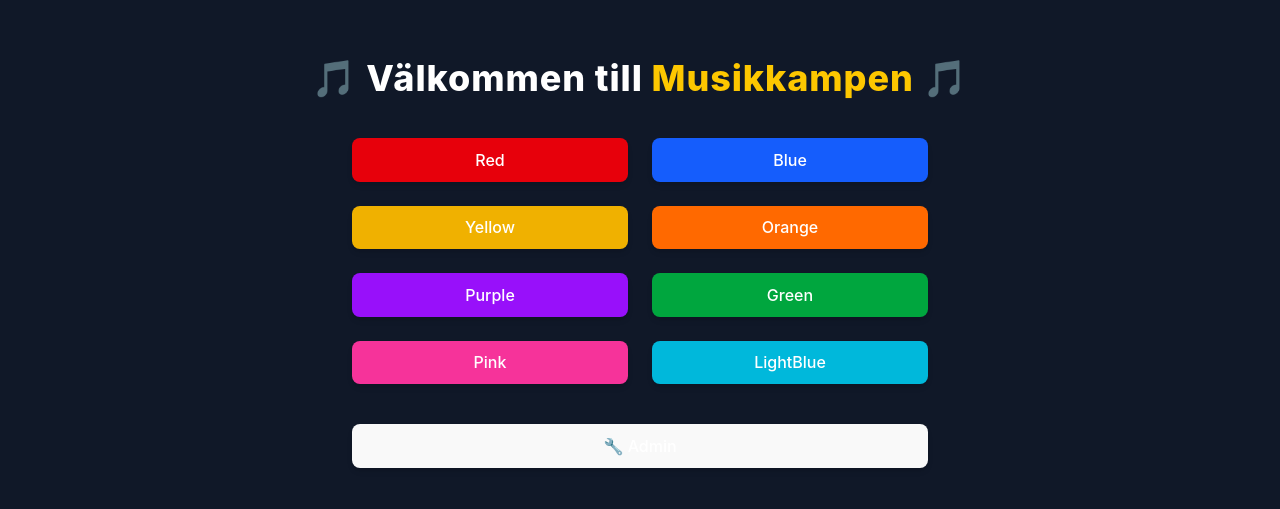
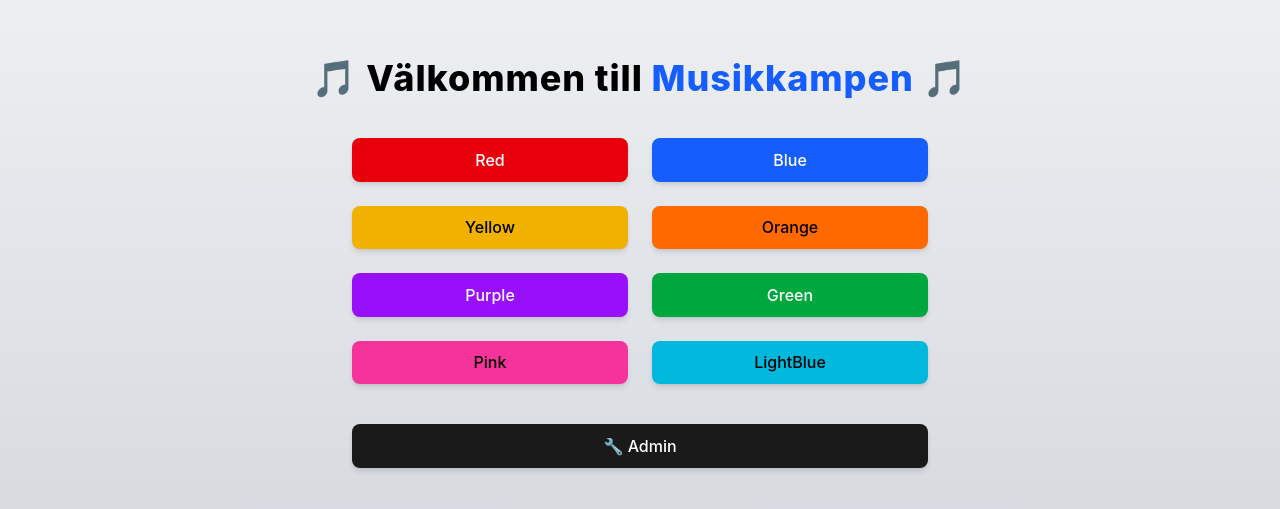
Before and after one commit to Kodstudion/quiz_answer_app, a React (Vite) app in the folder musicbattle/: page / in a window 1280 px wide. Shown: the part 137-646 px from the top of the page. Built offline with nearby package versions, Linux system fonts and the light colour scheme.

Commit message:
Set light color theme

```diff
--- a/musicbattle/src/Home.tsx
+++ b/musicbattle/src/Home.tsx
@@ -2,23 +2,23 @@ import React from "react";
 import { useNavigate } from "react-router-dom";
 
 const teams = [
-  { name: "Red", color: "bg-red-600 hover:bg-red-700" },
-  { name: "Blue", color: "bg-blue-600 hover:bg-blue-700" },
-  { name: "Yellow", color: "bg-yellow-500 hover:bg-yellow-600" },
-  { name: "Orange", color: "bg-orange-500 hover:bg-orange-600" },
-  { name: "Purple", color: "bg-purple-600 hover:bg-purple-700" },
-  { name: "Green", color: "bg-green-600 hover:bg-green-700" },
-  { name: "Pink", color: "bg-pink-500 hover:bg-pink-600" },
-  { name: "LightBlue", color: "bg-cyan-500 hover:bg-cyan-600" },
+  { name: "Red", color: "bg-red-600 hover:bg-red-700 text-white" },
+  { name: "Blue", color: "bg-blue-600 hover:bg-blue-700 text-white" },
+  { name: "Yellow", color: "bg-yellow-500 hover:bg-yellow-600 text-black" },
+  { name: "Orange", color: "bg-orange-500 hover:bg-orange-600 text-black" },
+  { name: "Purple", color: "bg-purple-600 hover:bg-purple-700 text-white" },
+  { name: "Green", color: "bg-green-600 hover:bg-green-700 text-white" },
+  { name: "Pink", color: "bg-pink-500 hover:bg-pink-600 text-black" },
+  { name: "LightBlue", color: "bg-cyan-500 hover:bg-cyan-600 text-black" },
 ];
 
 const Home: React.FC = () => {
   const navigate = useNavigate();
 
   return (
-    <div className="flex flex-col items-center justify-center min-h-screen w-screen bg-gray-900 text-white p-6">
+    <div className="flex flex-col items-center justify-center min-h-screen w-screen bg-gradient-to-b from-gray-100 to-gray-300 text-black p-6">
       <h1 className="text-4xl font-extrabold mb-10 text-center tracking-wide">
-        🎵 Välkommen till <span className="text-yellow-400">Musikkampen</span> 🎵
+        🎵 Välkommen till <span className="text-blue-600">Musikkampen</span> 🎵
       </h1>
 
       {/* Lagrutor */}
@@ -27,17 +27,16 @@ const Home: React.FC = () => {
           <button
             key={name}
             onClick={() => navigate(`/team/${name.toLowerCase()}`)}
-            className={`${color} text-white px-8 py-4 rounded-2xl text-xl font-semibold w-full shadow-md transform transition duration-300 hover:scale-105`}
+            className={`${color} px-8 py-4 rounded-2xl text-xl font-semibold w-full shadow-md transform transition duration-300 hover:scale-105`}
           >
             {name}
           </button>
         ))}
       </div>
 
-      {/* Admin-knapp */}
       <button
         onClick={() => navigate("/admin")}
-        className="mt-10 bg-gray-700 text-white px-8 py-4 rounded-2xl text-xl font-semibold w-full max-w-xl shadow-md transform transition duration-300 hover:bg-gray-800 hover:scale-105"
+        className="mt-10 bg-gray-800 hover:bg-gray-900 text-white px-8 py-4 rounded-2xl text-xl font-semibold w-full max-w-xl shadow-md transform transition duration-300 hover:scale-105"
       >
         🔧 Admin
       </button>
--- a/musicbattle/src/index.css
+++ b/musicbattle/src/index.css
@@ -69,9 +69,6 @@ button:focus-visible {
   a:hover {
     color: #747bff;
   }
-  button:not(.bg-red-600, .bg-blue-600, .bg-yellow-500, .bg-orange-500, .bg-purple-600, .bg-green-600, .bg-pink-500, .bg-cyan-500) {
-    background-color: #f9f9f9;
-  }
 }
 
 html, body {
```
